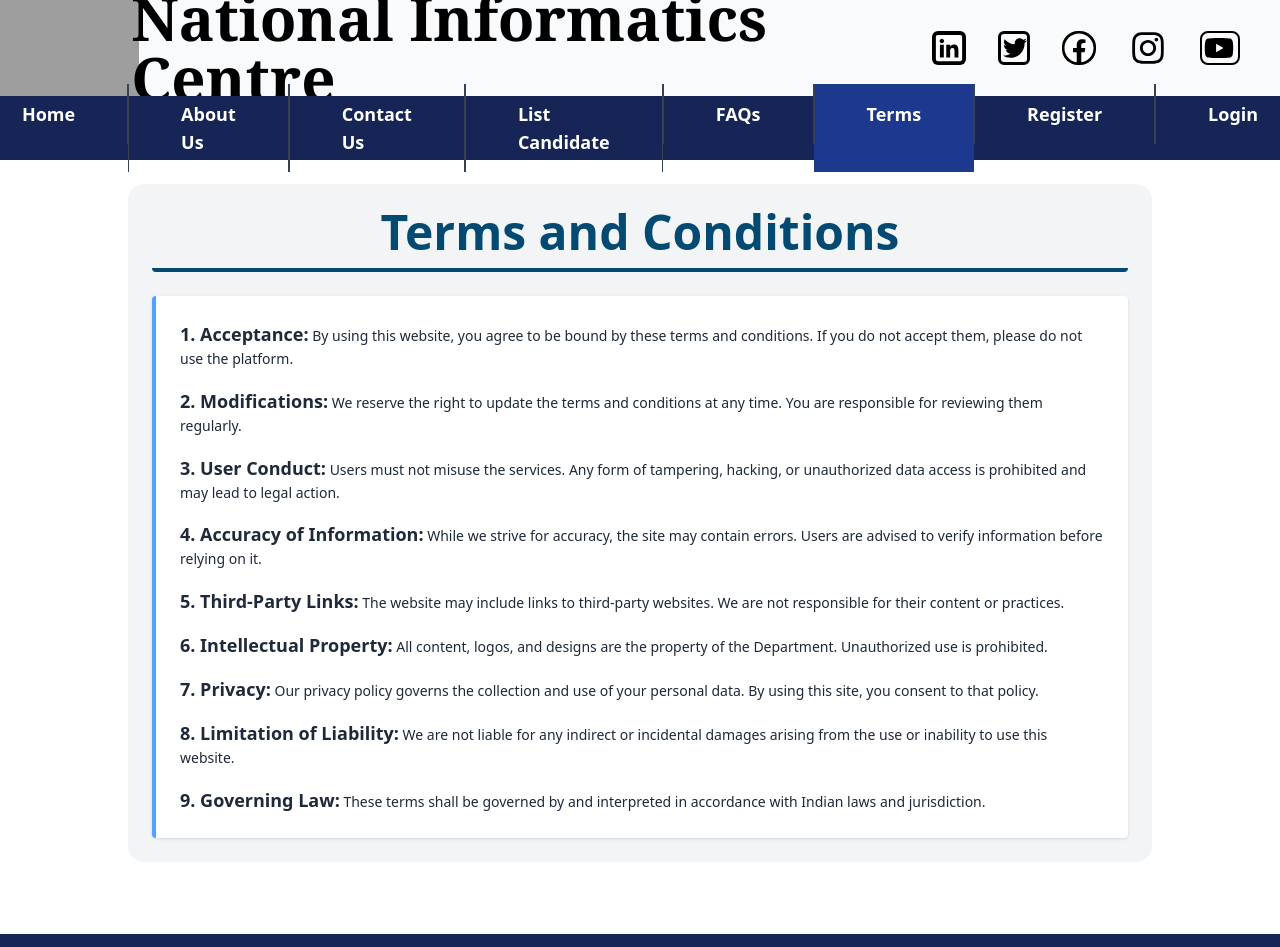
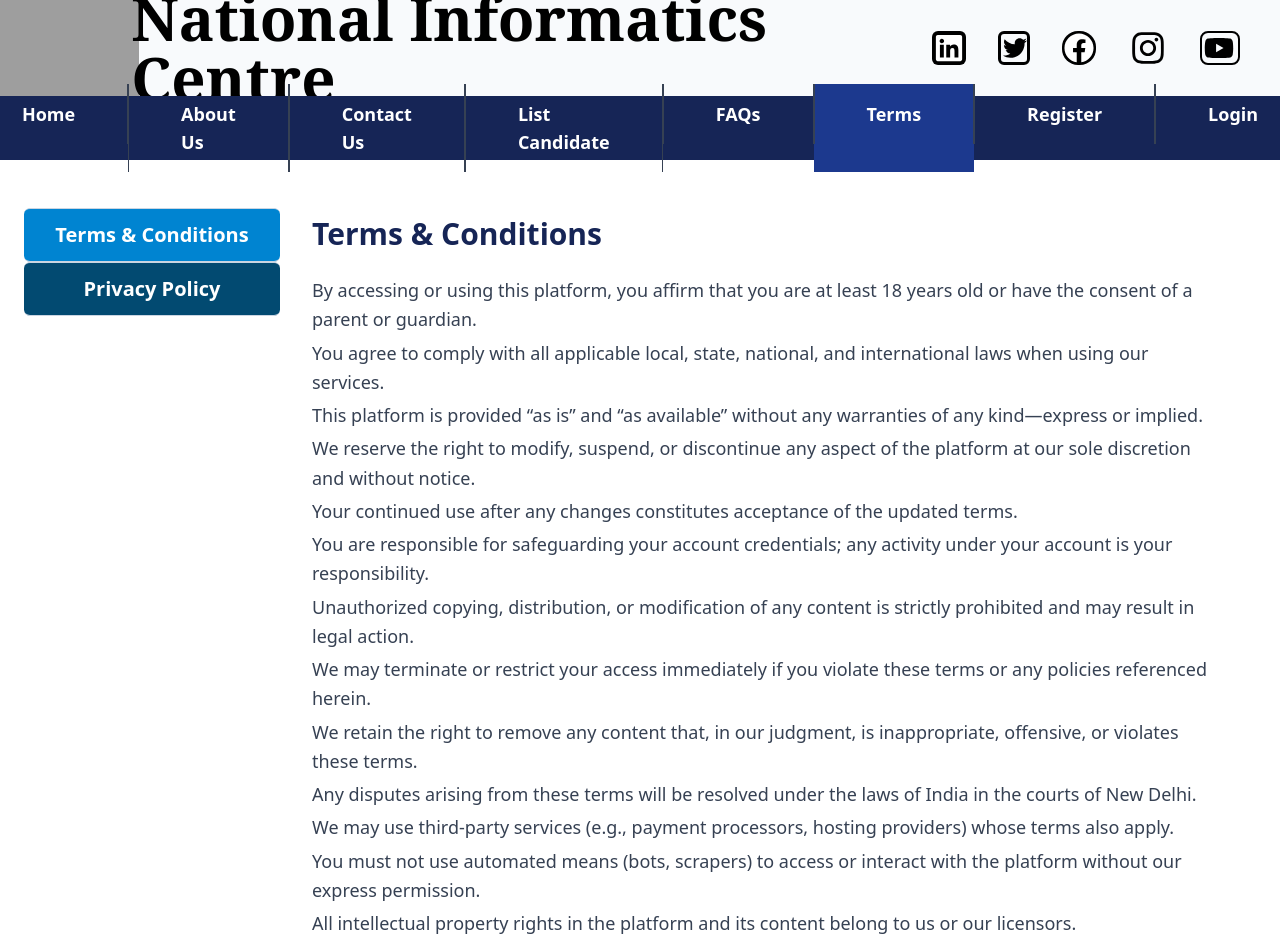
Before and after one commit to WilliamHails/nic-website, a React (Vite) app: page /terms in a window 1280 px wide. Shown: the top 947 px of the page. Built offline with nearby package versions, Linux system fonts and the light colour scheme; grey boxes are pictures that could not be loaded.

Commit message:
Modified the FAQ and terms page

```diff
--- a/src/pages/FAQs.jsx
+++ b/src/pages/FAQs.jsx
@@ -1,8 +1,7 @@
 import React, { useState } from 'react';
 import { FaQuestionCircle, FaSearch } from 'react-icons/fa';
 
-const topics = [
-  {
+const topics = [{
     title: 'General Questions',
     faqs: [
       { q: 'What is this website for?', a: 'This website serves as an official platform where users can access detailed information about services, announcements, recruitment openings, and various procedures offered by the organization. It provides a central hub for updates, guidelines, and contact details.' },
@@ -46,24 +45,31 @@ const topics = [
       { q: 'How to contact support?', a: 'You can reach our support team through the Helpdesk section. Fill out the form with your query and our team will get back to you promptly.' },
       { q: 'How to report a bug?', a: 'Use the feedback or Helpdesk form to provide details about the issue. Include screenshots or error messages to help our technical team resolve it quickly.' }
     ]
-  }
-];
+  }];
 
 export default function FAQs() {
   const [search, setSearch] = useState('');
+  const [expanded, setExpanded] = useState({});
+
+  const toggleExpand = (index) => {
+    setExpanded((prev) => ({
+      ...prev,
+      [index]: !prev[index]
+    }));
+  };
 
   return (
-    <div className="max-w-6xl mx-auto bg-gray-100 px-5 py-1 rounded-2xl">
-      <h1 className="text-5xl text-sky-900 font-bold text-center my-6">Frequently Asked Questions</h1>
+    <div className="max-w-7xl mx-auto bg-gray-100 px-5 py-4 rounded-xl">
+      <h1 className="text-4xl text-sky-900 font-bold text-center mb-6">Frequently Asked Questions</h1>
 
-      <div className="flex items-center border-2 hover:border-gray-400 transition border-gray-300 rounded overflow-hidden mb-6 bg-white shadow-sm">
-        <FaSearch className="text-gray-500 ml-3" />
+      <div className="flex items-center border border-gray-300 rounded-md overflow-hidden mb-5 bg-white shadow-sm">
+        <FaSearch className="text-gray-500 ml-3 w-5 h-5" />
         <input
           type="text"
           placeholder="Search FAQs..."
           value={search}
           onChange={(e) => setSearch(e.target.value)}
-          className="w-full p-2"
+          className="w-full p-2 text-base focus:outline-none"
         />
       </div>
 
@@ -73,20 +79,31 @@ export default function FAQs() {
         );
         if (filteredFaqs.length === 0) return null;
 
+        const showAll = expanded[index];
+        const visibleFaqs = showAll ? filteredFaqs : filteredFaqs.slice(0, 2);
+
         return (
-          <div key={index} className="bg-white border-l-4 border-blue-400 rounded shadow p-6 mb-6">
-            <h2 className="text-3xl p-2 text-sky-900 rounded-lg bg-slate-200 font-semibold mb-4">{topic.title}</h2>
-            <div className="space-y-4">
-              {filteredFaqs.map((faq, i) => (
-                <div key={i} className="bg-gray-50 p-4 rounded border border-blue-200 flex items-start gap-2">
+          <div key={index} className="bg-white border-l-4 border-blue-400 rounded shadow-sm p-5 mb-5">
+            <h2 className="text-2xl p-2 text-sky-900 bg-slate-100 rounded font-semibold mb-3">{topic.title}</h2>
+            <div className="space-y-3 max-h-[320px] overflow-auto pr-1">
+              {visibleFaqs.map((faq, i) => (
+                <div key={i} className="bg-gray-50 p-4 rounded border border-blue-100 flex items-start gap-3">
                   <FaQuestionCircle className="text-blue-400 w-5 h-5 mt-1" />
                   <div>
                     <div className="font-semibold text-lg mb-1">{faq.q}</div>
-                    <div className="text-gray-700 text-sm font-medium">{faq.a}</div>
+                    <div className="text-gray-700 text-base">{faq.a}</div>
                   </div>
                 </div>
               ))}
             </div>
+            {filteredFaqs.length > 2 && (
+              <button
+                className="text-blue-600 text-sm font-medium mt-3 cursor-pointer hover:underline"
+                onClick={() => toggleExpand(index)}
+              >
+                {showAll ? 'Show Less' : 'Show More'}
+              </button>
+            )}
           </div>
         );
       })}
--- a/src/pages/Terms.jsx
+++ b/src/pages/Terms.jsx
@@ -1,28 +1,89 @@
-import React from 'react';
+import React, { useState } from 'react';
+
+
+const sections = {
+  'Terms & Conditions': [
+    'By accessing or using this platform, you affirm that you are at least 18 years old or have the consent of a parent or guardian.',
+    'You agree to comply with all applicable local, state, national, and international laws when using our services.',
+    'This platform is provided “as is” and “as available” without any warranties of any kind—express or implied.',
+    'We reserve the right to modify, suspend, or discontinue any aspect of the platform at our sole discretion and without notice.',
+    'Your continued use after any changes constitutes acceptance of the updated terms.',
+    'You are responsible for safeguarding your account credentials; any activity under your account is your responsibility.',
+    'Unauthorized copying, distribution, or modification of any content is strictly prohibited and may result in legal action.',
+    'We may terminate or restrict your access immediately if you violate these terms or any policies referenced herein.',
+    'We retain the right to remove any content that, in our judgment, is inappropriate, offensive, or violates these terms.',
+    'Any disputes arising from these terms will be resolved under the laws of India in the courts of New Delhi.',
+    'We may use third-party services (e.g., payment processors, hosting providers) whose terms also apply.',
+    'You must not use automated means (bots, scrapers) to access or interact with the platform without our express permission.',
+    'All intellectual property rights in the platform and its content belong to us or our licensors.',
+    'You may download or print content solely for your personal, non-commercial use, provided you keep all copyright notices intact.',
+    'You agree not to interfere with or disrupt any aspect of the platform’s operation, including servers or networks.',
+    'We disclaim liability for any indirect, incidental, or consequential damages arising from your use of the platform.',
+    'If any provision of these terms is held to be invalid or unenforceable, the remaining provisions will remain in full effect.',
+    'These terms constitute the entire agreement between you and the platform and supersede any prior agreements.',
+    'No waiver of any breach or right shall be deemed a waiver of any subsequent breach or right.',
+    'Questions about these terms should be directed to our legal department via the Contact Us page.'
+  ],
+  'Privacy Policy': [
+    'We collect personal information (name, email, contact number) strictly to provide and improve our services.',
+    'Sensitive data (e.g., identity documents) is encrypted both in transit (TLS) and at rest using industry-standard algorithms.',
+    'We use cookies and similar technologies to personalize content, analyze usage patterns, and enhance user experience.',
+    'We do not sell or rent your personal data to third parties; any sharing is only for legal compliance or with your explicit consent.',
+    'You have the right to request access, correction, or deletion of your personal data by contacting our Data Protection Officer.',
+    'We retain your information only as long as necessary for the purposes described, or to comply with legal obligations.',
+    'Our data retention schedules are reviewed annually to minimize storage of outdated or unnecessary information.',
+    'We implement access controls, audit logs, and intrusion detection systems to prevent unauthorized data access.',
+    'Third-party analytics providers (e.g., Google Analytics) may process usage data under strict contractual agreements.',
+    'We may disclose anonymized, aggregated data for research or statistical purposes without identifying any individual.',
+    'If there is a data breach, we will notify affected users and regulators in accordance with applicable data protection laws.',
+    'Our servers are hosted in certified data centers within India, ensuring compliance with local data residency requirements.',
+    'International transfers, if any, are governed by standard contractual clauses approved by the Indian government.',
+    'You may opt out of marketing communications at any time via the unsubscribe link in our emails.',
+    'Children under 18 are not permitted to register; if we learn of such registration, we will delete the data promptly.',
+    'We may use behavioral profiling to recommend services, but you can disable this feature in your account settings.',
+    'Changes to this policy will be posted here with an updated “Last Revised” date; your continued use indicates acceptance.',
+    'For any questions or complaints about privacy, please reach out to privacy@nic.in or our Data Protection Officer.',
+    'We periodically conduct privacy impact assessments for new features to identify and mitigate risks.',
+    'This policy is governed by the laws of India; any disputes will be subject to the exclusive jurisdiction of courts in New Delhi.'
+  ]
+};
+
 
 export default function Terms() {
+  const [active, setActive] = useState('Terms & Conditions');
+
   return (
-    <div className="max-w-5xl mx-auto p-6 bg-gray-100 rounded-2xl">
-      <h1 className="text-5xl text-sky-900 border-b-4 border-sky-900 rounded pb-3 font-bold text-center mb-6">Terms and Conditions</h1>
-      <section className="bg-white p-6 rounded shadow border-l-4 border-blue-400 space-y-4 text-gray-800 text-sm leading-relaxed">
-        <p><strong className="text-lg">1. Acceptance:</strong> By using this website, you agree to be bound by these terms and conditions. If you do not accept them, please do not use the platform.</p>
+    <div className="flex">
 
-        <p><strong className="text-lg">2. Modifications:</strong> We reserve the right to update the terms and conditions at any time. You are responsible for reviewing them regularly.</p>
+      {/*Terms page sidebar */}
+      <aside className="w-64 pb-10">
+        <ul className="mt-6">
+          {Object.keys(sections).map(section => (
+            <li key={section}>
+              <button
+                onClick={() => setActive(section)}
+                className={`block w-full px-4 py-3 border-y-1 border-slate-300 rounded-md text-center text-white font-semibold text-xl hover:cursor-pointer ${
+                  active === section
+                    ? 'bg-sky-600'
+                    : 'bg-sky-900 hover:bg-sky-600 duration-100 ease-in-out'
+                }`}
+              >
+                {section}
+              </button>
+            </li>
+          ))}
+        </ul>
+      </aside>
 
-        <p><strong className="text-lg">3. User Conduct:</strong> Users must not misuse the services. Any form of tampering, hacking, or unauthorized data access is prohibited and may lead to legal action.</p>
-
-        <p><strong className="text-lg">4. Accuracy of Information:</strong> While we strive for accuracy, the site may contain errors. Users are advised to verify information before relying on it.</p>
-
-        <p><strong className="text-lg">5. Third-Party Links:</strong> The website may include links to third-party websites. We are not responsible for their content or practices.</p>
-
-        <p><strong className="text-lg">6. Intellectual Property:</strong> All content, logos, and designs are the property of the Department. Unauthorized use is prohibited.</p>
-
-        <p><strong className="text-lg">7. Privacy:</strong> Our privacy policy governs the collection and use of your personal data. By using this site, you consent to that policy.</p>
-
-        <p><strong className="text-lg">8. Limitation of Liability:</strong> We are not liable for any indirect or incidental damages arising from the use or inability to use this website.</p>
-
-        <p><strong className="text-lg">9. Governing Law:</strong> These terms shall be governed by and interpreted in accordance with Indian laws and jurisdiction.</p>
-      </section>
+      {/* Terms page content area */}
+      <main className="flex-1 p-8 overflow-auto">
+        <h1 className="text-3xl font-bold text-blue-950 mb-6">{active}</h1>
+        <div className="space-y-4 text-gray-700 text-base leading-relaxed">
+          {sections[active].map((para, idx) => (
+            <p key={idx} className="mb-1 text-lg leading-relaxed">{para}</p>
+          ))}
+        </div>
+      </main>
     </div>
   );
 }
```
